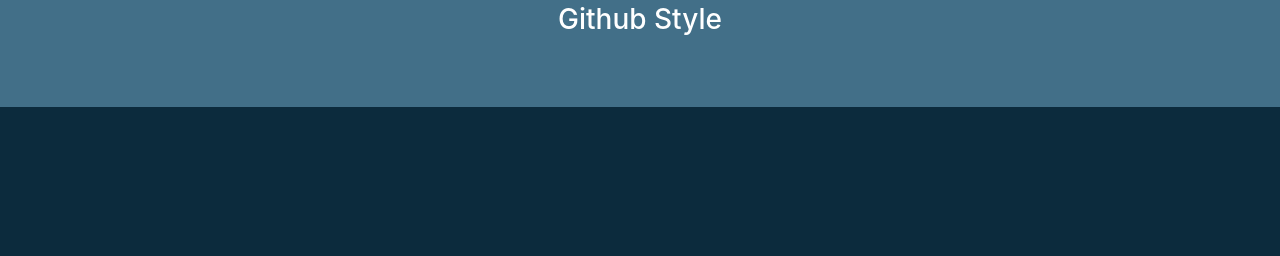
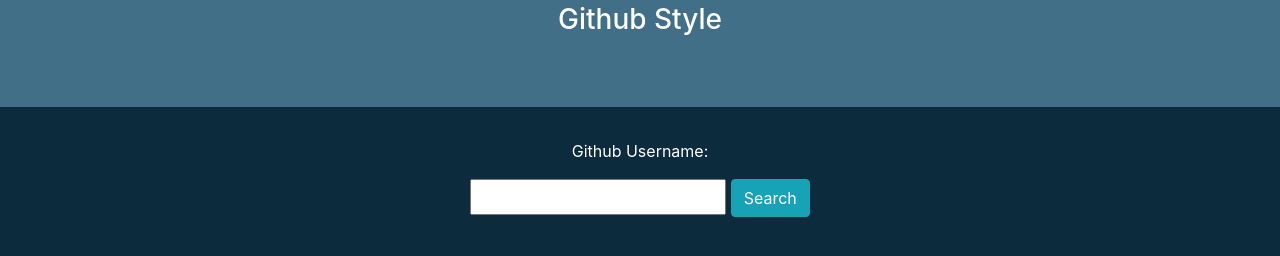
Before and after one commit to saadmecci/gitHubNetworkSearch, a plain HTML site: page index.html in a window 1280 px wide. Shown: the part 112-368 px from the top of the page. Drawn offline with nearby package versions, Linux system fonts and the light colour scheme.

Commit message:
layoutisdone

```diff
--- a/assets/css/style.css
+++ b/assets/css/style.css
@@ -6,4 +6,13 @@
 
 body {
 	background-color: #0C2B3D;
+	color: #ffffff;
 }
+
+.search {
+	text-align: center;
+}
+
+#userInput {
+	height: 36px;
+}
--- a/index.html
+++ b/index.html
@@ -30,11 +30,28 @@
 
 	<div class="container">
 
+		<div class="row search">
+
+			<div class="col-md-12">
+
+				<p>Github Username:</p>
+
+				<input type="text" name="user" id="userInput">
+				<button type="submit" name="search" class="btn btn-info" id="userSearchButton">Search</button>
+
+			</div>
+
+		</div>
+
+	</div>
+
+	<div class="container">
+
 		<div class="row">
 
 			<div class="col-md-12">
 
-				<div class="gitHubLogin"></div>
+				<div class="userNetwork"></div>
 
 			</div>
 
```
